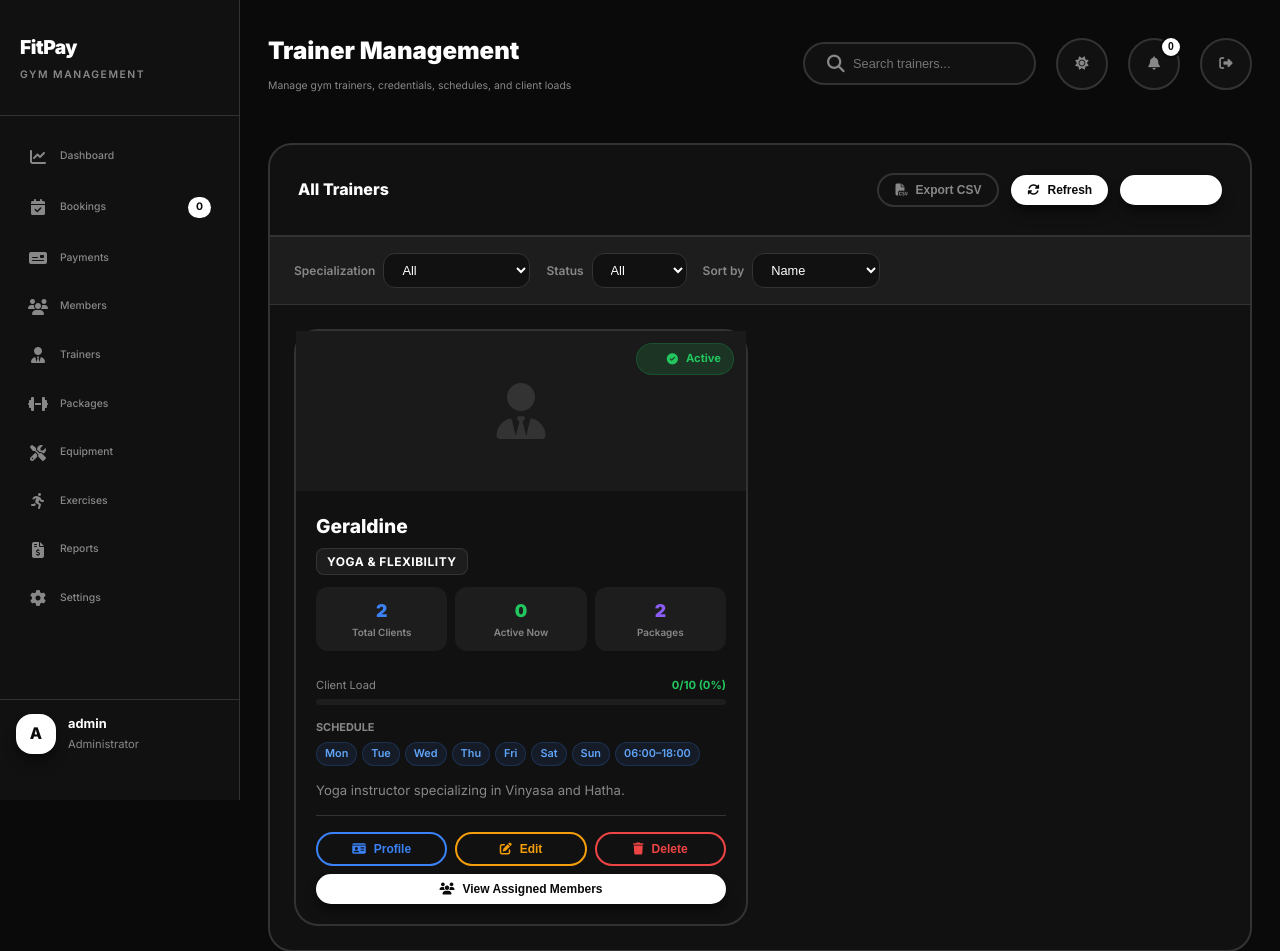
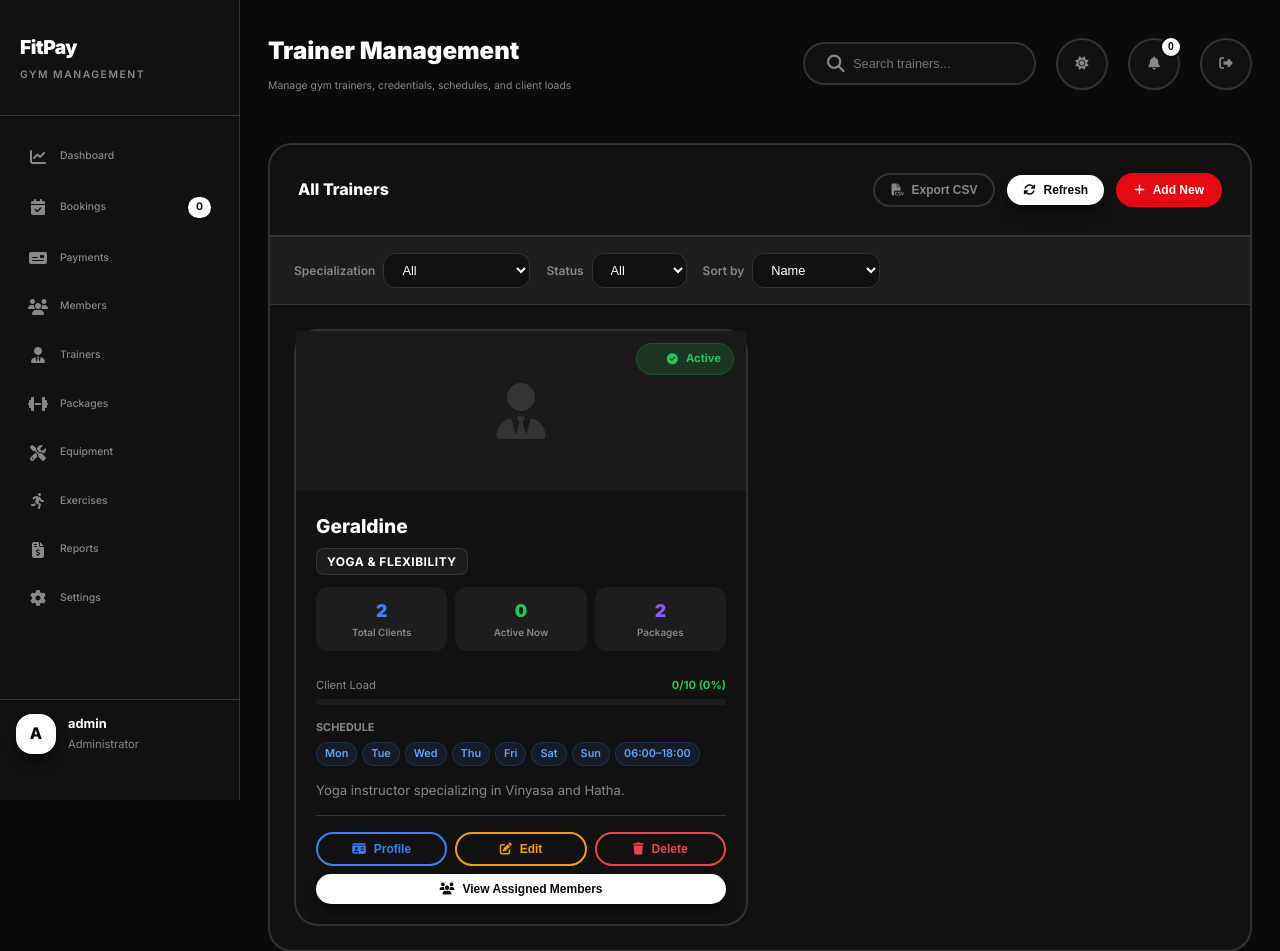
Before and after one commit to Mr-Patrick-James/FIT_GYM_V2, a PHP site: page /Fit_V2/views/admin/trainers.php in a window 1280 px wide. Shown: the top 951 px of the page. Run offline with PHP 8.4, Linux system fonts and the light colour scheme; a user stored in the database is signed in; data comes from the database, SQL or seed files in the repository; some libraries are stand-ins or nearby versions.

Commit message:
feat(trainers): update add trainer button styling with brand colors
- Change button class from "primary" to "card-btn" for consistent styling
- Update background color to brand red (#e50914) for visual prominence
- Set text color to white (#fff) for improved contrast
- Add border-color matching background for cohesive design
- Consolidate inline styles for better maintainability
- Maintain permission-based visibility for manage_trainers role

```diff
--- a/views/admin/trainers.php
+++ b/views/admin/trainers.php
@@ -150,7 +150,7 @@ $user = getCurrentUser();
                         <i class="fas fa-sync-alt"></i> Refresh
                     </button>
                     <?php if (hasPermission('manage_trainers')): ?>
-                    <button class="card-btn primary" onclick="openAddTrainerModal()" style="background: var(--primary); color: #fff;">
+                    <button class="card-btn" onclick="openAddTrainerModal()" style="background:#e50914;color:#fff;border-color:#e50914;">
                         <i class="fas fa-plus"></i> Add New
                     </button>
                     <?php endif; ?>
```
